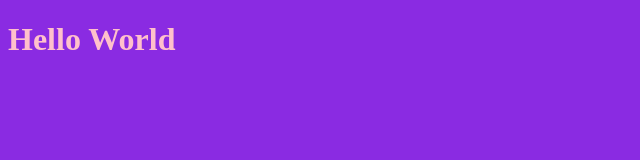
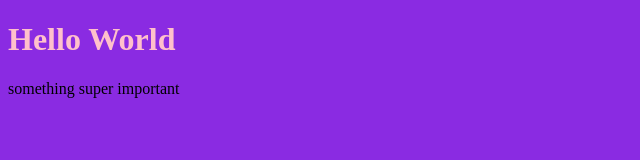
Before and after one commit to StevenZelenak/branchingone, a plain HTML site: page index.html in a window 1280 px wide. Shown: the whole page, without its empty margins (0-640 px from the left). Drawn offline with Linux system fonts and the light colour scheme.

Commit message:
updated index file

```diff
--- a/index.html
+++ b/index.html
@@ -10,7 +10,7 @@
 <body>
     <h1>Hello World</h1>
 
-    <p></p>
+    <p>something super important</p>
 
     <script src="./main.js"></script>
 </body>
```
